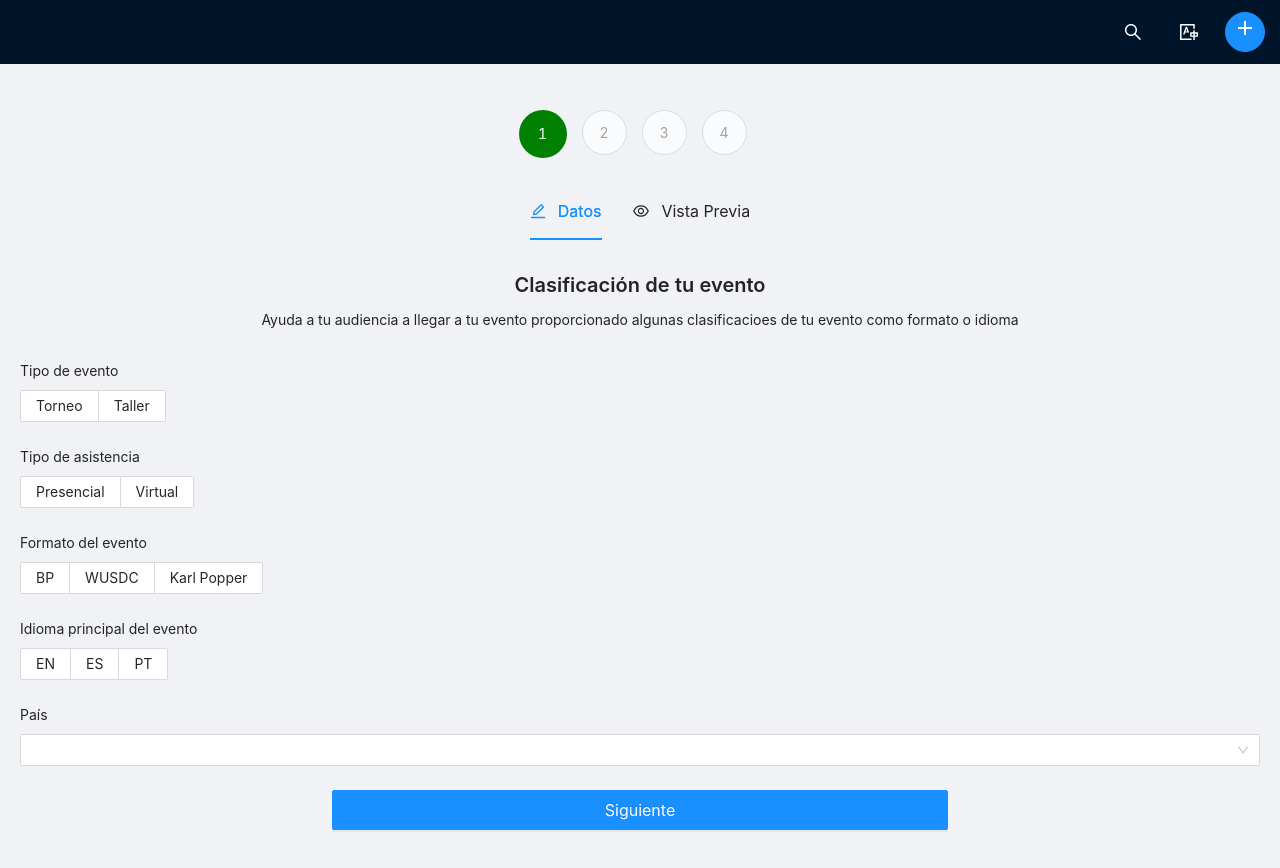
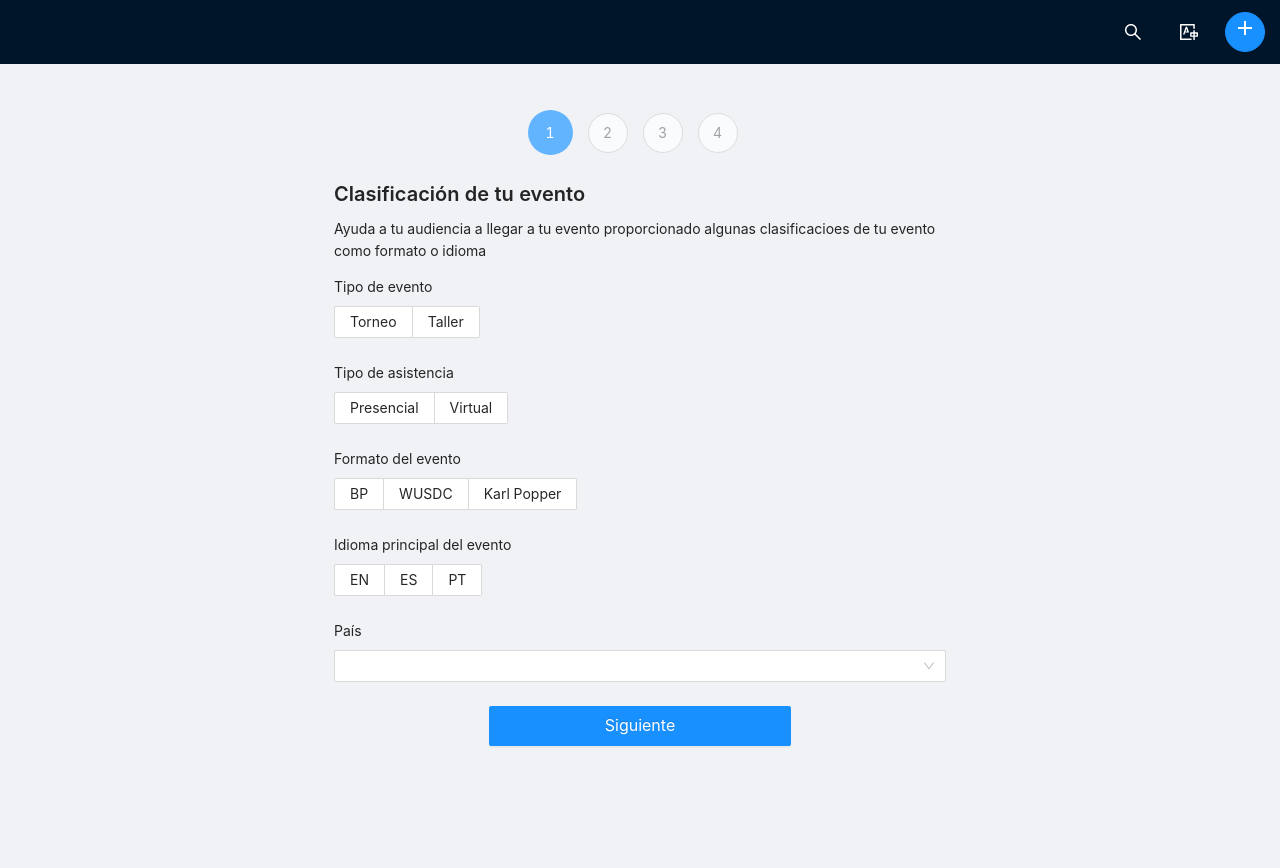
Before and after one commit to alexherlanda/db8-app, a React (Create React App) app: page /events/post in a window 1280 px wide. Shown: the top 868 px of the page. After the commit the page ends 800 px from the top, so only its background shows below. Built offline with nearby package versions, Linux system fonts and the light colour scheme.

Commit message:
more enhances

```diff
--- a/src/components/atomic/StepForm/StepForm.js
+++ b/src/components/atomic/StepForm/StepForm.js
@@ -21,7 +21,7 @@ function StepForm(props) {
   /* Hanldes  when the user enters all the inputs correctly */
   const handleOnFinishSuccess = (values) => {
     if (onFinishSuccess) {
-      onFinishSuccess(values);
+      onFinishSuccess(values, step);
     }
   };
 
@@ -46,7 +46,7 @@ function StepForm(props) {
   return (
     <div>
       <Row>
-        <Col className="headerForm postEventFormRow" span={24}>
+        <Col span={24}>
           <Title level={4}> {title} </Title>
           <p> {description} </p>
         </Col>
--- a/src/components/atomic/StepForm/styles.css
+++ b/src/components/atomic/StepForm/styles.css
@@ -1,7 +1,6 @@
 
 .headerForm {
   display: flex !important;
-  align-items: center;
   flex-direction: column;
 }
 
--- a/src/components/atomic/Steps/StepsIndicator.js
+++ b/src/components/atomic/Steps/StepsIndicator.js
@@ -3,7 +3,7 @@ import PropTypes from "prop-types";
 import "./styles.css";
 
 function Steps(props) {
-  const { numberOfSteps, styleConfig, activeStep } = props;
+  const { numberOfSteps, styleConfig, activeStep, onStepClick } = props;
 
   const getStepStyle = (step) => {
     let style;
@@ -14,7 +14,11 @@ function Steps(props) {
         border: `1px solid ${styleConfig.activeColor}`,
       };
     } else if (step === activeStep) {
-      style = { background: "green", width: "48px", height: "48px" };
+      style = {
+        background: styleConfig.activeColor,
+        width: "45px",
+        height: "45px",
+      };
     } else {
       style = {
         color: "grey",
@@ -26,32 +30,48 @@ function Steps(props) {
     return style;
   };
 
-  const renderSteps = (steps) => {
-    let arrayOfSteps = [];
-    for (let index = 1; index <= steps; index++) {
-      arrayOfSteps = [
-        ...arrayOfSteps,
-        <div style={getStepStyle(index)} className="stepContainer">
-          {index}
-        </div>,
-      ];
+  const createDataSource = (elementsToCreate) => {
+    let dataSource = [];
+    for (let index = 1; index <= elementsToCreate; index++) {
+      dataSource = [...dataSource, { key: index }];
     }
-    return arrayOfSteps;
+    return dataSource;
   };
 
-  return renderSteps(numberOfSteps);
+  const handleOnStepClick = (step) => {
+    if(onStepClick) onStepClick(step)
+  }
+
+  return (
+    <div className="stepRootContainer">
+      {createDataSource(numberOfSteps).map((step) => {
+        return (
+          <div
+            onClick={() => handleOnStepClick(step.key)}
+            key={step.key}
+            style={getStepStyle(step.key)}
+            className="stepContainer"
+          >
+            {step.key}
+          </div>
+        );
+      })}
+    </div>
+  );
 }
 
 Steps.propTypes = {
+  onStepClick: PropTypes.func,
   numberOfSteps: PropTypes.number,
   styleConfig: PropTypes.object,
   activeStep: PropTypes.number,
 };
 
 Steps.defaultProps = {
+  onStepClick: null,
   numberOfSteps: 3,
   styleConfig: {
-    activeColor: "#1890ff",
+    activeColor: "#63B4FF",
     defaultColor: "lightgrey",
   },
   activeStep: 2,
--- a/src/components/atomic/Steps/styles.css
+++ b/src/components/atomic/Steps/styles.css
@@ -1,8 +1,15 @@
+.stepRootContainer {
+  display: flex;
+  flex-direction: row;
+  align-items: center;
+  justify-content: center;
+}
+
 .stepContainer {
   border-radius: 50%;
   color: white;
-    width: 45px;
-    height: 45px;
+  width: 40px;
+  height: 40px;
   display: flex;
   justify-content: center;
   align-items: center;
--- a/src/components/molecular/EventCard/EventCard.js
+++ b/src/components/molecular/EventCard/EventCard.js
@@ -24,7 +24,9 @@ function EventCard(props) {
       style={{
         borderRadius: "15px",
         minHeight: 400,
-        backgroundImage: `url('${event.coverUrl}')`,
+        backgroundImage: `url('${
+          event && event.coverUrl ? event.coverUrl : undefined
+        }')`,
         backgroundSize: "cover",
         backgroundPosition: "center",
       }}
@@ -37,7 +39,7 @@ function EventCard(props) {
           alignItems: "bottom",
         }}
       >
-        <Tags tags={event.tags} />
+        <Tags tags={event && event.tags ? event.tags : undefined} />
       </Row>
       <Row
         style={{
@@ -57,7 +59,7 @@ function EventCard(props) {
                 <div style={{ display: "flex", alignItems: "baseline" }}>
                   <Modal
                     maskStyle={{ background: "rgba(0, 0, 0, 0.95)" }}
-                    title={event.name}
+                    title={event && event.name ? event.name : ""}
                     visible={showMoreInfo}
                     destroyOnClose
                     onCancel={() => setShowMoreInfo(false)}
@@ -71,7 +73,11 @@ function EventCard(props) {
                     }
                   >
                     <p>
-                      {`${event.description}. Esta organizado por ${event.convenorsCompleteName}`}
+                      {`${event && event.description}. Esta organizado por ${
+                        event && event.convenorsCompleteName
+                          ? event.convenorsCompleteName
+                          : ""
+                      }`}
                     </p>
                   </Modal>
                   <Modal
@@ -94,7 +100,7 @@ function EventCard(props) {
                       overflowY: "hidden",
                     }}
                   >
-                    {event.shortName}
+                    {event && event.shortName ? event.shortName : ''}
                   </Title>
                   <div
                     style={{ color: "grey", fontSize: "11px" }}
@@ -109,25 +115,31 @@ function EventCard(props) {
             <Row>
               <Col xs={7} sm={7} md={6} lg={6} xl={6} xxl={4}>
                 <CountryBadge
-                  countryLabel={event.country}
-                  countryCode={event.countryCode}
+                  countryLabel={event && event.country ? event.country : ""}
+                  countryCode={
+                    event && event.countryCode ? event.countryCode : ""
+                  }
                 />
               </Col>
 
               <Col style={{ marginTop: 5 }} span={24}>
-                {`${t("card-host")} ${event.convenorsShortName}`}
+                {`${t("card-host")} ${
+                  event && event.convenorsShortName
+                    ? event.convenorsShortName
+                    : ""
+                }`}
               </Col>
 
               <Col style={{ marginTop: 5 }} span={24}>
-                {event.reunionSpot}
+                {event && event.reunionSpot ? event.reunionSpot : ""}
               </Col>
             </Row>
 
             <Row style={{ display: "flex", justifyContent: "center" }}>
               <DateRange
                 locale={t("key-code")}
-                startDate={event.startDate}
-                endDate={event.endDate}
+                startDate={event && event.startDate ? event.startDate : ""}
+                endDate={event && event.endDate ? event.endDate : ""}
               />
             </Row>
             <Row
@@ -141,9 +153,9 @@ function EventCard(props) {
             >
               <Col xs={12} sm={12} md={12} lg={10} xl={8} xxl={8}>
                 <Button
-                  disabled={event.infoLink ? false : true}
+                  //disabled={event.infoLink ? false : true}
                   block
-                  href={event.infoLink}
+                  href={event && event.infoLink ? event.infoLink : undefined}
                   target="_blank"
                   style={{ borderRadius: "12px" }}
                 >
--- a/src/forms/postEventForms/Step4.js
+++ b/src/forms/postEventForms/Step4.js
@@ -2,9 +2,10 @@ import React from "react";
 import { Form, Input,  Col } from "antd";
 import "./styles.css";
 import StepForm from "../../components/atomic/StepForm";
+import EventCard from '../../components/molecular/EventCard'
 
 function EventsPostForm(props) {
-  const { ...other } = props;
+  const {event,  ...other } = props;
 
   return (
     <StepForm
@@ -15,6 +16,9 @@ function EventsPostForm(props) {
           <Input />
         </Form.Item>
       </Col>
+      <Col span={24}>
+        <EventCard event={event} />
+      </Col>
     </StepForm>
   );
 }
--- a/src/pages/PostEvent/PostEvent.js
+++ b/src/pages/PostEvent/PostEvent.js
@@ -1,14 +1,12 @@
 import React, { useState, useEffect } from "react";
-import { Col, Row, Tabs } from "antd";
+import { Col, Row } from "antd";
 import { Step1, Step2, Step3, Step4 } from "../../forms/postEventForms";
 import Steps from "../../components/atomic/Steps";
 import "./styles.css";
-import { EditOutlined, EyeOutlined } from "@ant-design/icons";
-import EventCard from "../../components/molecular/EventCard";
 
-import { event } from "../../models/events";
+
 function PostEvent() {
-  const layout = { xs: 24, sm: 24, md: 24, lg: 24, xl: 24, xxl: 24 };
+  const layout = { xs: 24, sm: 24, md: 12, lg: 12, xl: 12, xxl: 12 };
 
   const [activeStep, setActiveStep] = useState(1);
   const [capturedData, setCapturedData] = useState({
@@ -17,6 +15,7 @@ function PostEvent() {
     step3: {},
   });
   const [isRegisterComplete, setIsRegisterComplete] = useState(false);
+  const [event, setEvent] = useState({});
 
   useEffect(() => {
     // Merges captured data into one object
@@ -24,8 +23,10 @@ function PostEvent() {
       ...capturedData.step1,
       ...capturedData.step2,
       ...capturedData.step3,
+      ...capturedData.step4,
     };
-    if (isRegisterComplete) {
+    if (true) {
+      console.log("createEvent");
       //Adds and groups keys for request as defined in model an API
       const newEvent = {
         ...merge,
@@ -36,12 +37,11 @@ function PostEvent() {
           { key: "formatType", text: merge.formatType },
         ],
       };
-
       //Removes keys that are not required by the API a
       delete newEvent["attendanceType"];
       delete newEvent["formatType"];
       delete newEvent["type"];
-
+      setEvent(newEvent);
       //TODO: Send request
       console.log("newEvent", newEvent);
     }
@@ -51,42 +51,42 @@ function PostEvent() {
     setCapturedData({ ...capturedData, [`step${step}`]: data });
   };
 
-  const setNexStep = () => {
+  const goToNextStep = () => {
     const newStep = activeStep + 1;
     setActiveStep(newStep);
   };
 
-  const goTOPreviousStep = () => {
+  const goToPreviousStep = () => {
     const newStep = activeStep - 1;
     setActiveStep(newStep);
   };
 
-  const onFinishStep1 = (formValues) => {
-    saveDataCaptured(1, formValues);
-    setNexStep();
-  };
-
-  const onFinishStep2 = (formValues) => {
-    saveDataCaptured(2, formValues);
-    setNexStep();
-  };
-
-  const onFinishStep3 = (formValues) => {
-    saveDataCaptured(3, formValues);
-    setNexStep();
-  };
-
-  const onFinishStep4 = (formValues) => {
-    saveDataCaptured(4, formValues);
-    setIsRegisterComplete(true);
+  const handleOnNext = (formValues, step) => {
+    saveDataCaptured(step, formValues);
+    goToNextStep();
   };
 
   const handleOnBack = (formValues, step) => {
     saveDataCaptured(step, formValues);
     if (step !== 1) {
       console.log("PREV");
-      goTOPreviousStep();
+      goToPreviousStep();
     }
+  };
+
+  const handleOnStepClick = (step) => {
+    console.log(step);
+  };
+
+  const handleOnStep3Finish = (step, formValues) => {
+    saveDataCaptured(step, formValues);
+    setIsRegisterComplete(true);
+    goToNextStep();
+  };
+
+  const hadleCustomization = (step, formValues) => {
+    saveDataCaptured(step, formValues);
+    setIsRegisterComplete(true);
   };
 
   const formCommonProps = {
@@ -101,7 +101,7 @@ function PostEvent() {
           <Step1
             title="Clasificación de tu evento"
             description="Ayuda a tu audiencia a llegar a tu evento proporcionado algunas clasificacioes de tu evento como formato o idioma"
-            onFinishSuccess={onFinishStep1}
+            onFinishSuccess={handleOnNext}
             step={1}
             initialValues={capturedData.step1}
           />
@@ -113,7 +113,7 @@ function PostEvent() {
           <Step2
             title="Detalles de tu evento"
             description="Ayuda a tu audiencia a llegar a tu evento proporcionado algunas clasificacioes de tu evento como formato o idioma"
-            onFinishSuccess={onFinishStep2}
+            onFinishSuccess={handleOnNext}
             step={2}
             initialValues={capturedData.step2}
             {...formCommonProps}
@@ -126,7 +126,7 @@ function PostEvent() {
           <Step3
             title="Enlaces de tu evento"
             description="Ayuda a tu audiencia a llegar a tu evento proporcionado algunas clasificacioes de tu evento como formato o idioma"
-            onFinishSuccess={onFinishStep3}
+            onFinishSuccess={handleOnStep3Finish}
             step={3}
             initialValues={capturedData.step3}
             {...formCommonProps}
@@ -139,8 +139,12 @@ function PostEvent() {
           <Step4
             title="Personaliza tu evento"
             description="Ayuda a tu audiencia a llegar a tu evento proporcionado algunas clasificacioes de tu evento como formato o idioma"
-            onFinishSuccess={onFinishStep4}
+            onFinishSuccess={handleOnNext}
             step={4}
+            event={event}
+            onValuesChange={(changedFields) =>
+              hadleCustomization(4, changedFields)
+            }
             {...formCommonProps}
           />
         );
@@ -152,44 +156,19 @@ function PostEvent() {
     return Form;
   };
 
-  const { TabPane } = Tabs;
-
   return (
     <>
-      <Col span={24}></Col>
+      <Col span={12}></Col>
       <Row className="postEventRow" justify="center">
-        <Steps numberOfSteps={4} activeStep={activeStep} />
+        <Steps
+          numberOfSteps={4}
+          activeStep={activeStep}
+          onStepClick={handleOnStepClick}
+        />
       </Row>
 
       <Row justify="center" gutter={[16, 16]}>
-        <Col {...layout}>
-          <Tabs centered size="large" animated defaultActiveKey="1">
-            <TabPane
-              tab={
-                <span>
-                  <EditOutlined />
-                  Datos
-                </span>
-              }
-              key="1"
-            >
-              {getFormByStep(activeStep)}
-            </TabPane>
-            <TabPane
-              tab={
-                <span>
-                  <EyeOutlined />
-                  Vista Previa
-                </span>
-              }
-              key="2"
-            >
-              <Col span={12}>
-                <EventCard event={event} />
-              </Col>
-            </TabPane>
-          </Tabs>
-        </Col>
+        <Col {...layout}>{getFormByStep(activeStep)}</Col>
       </Row>
     </>
   );
```
Lines whose indentation alone changed are shown as unchanged.
